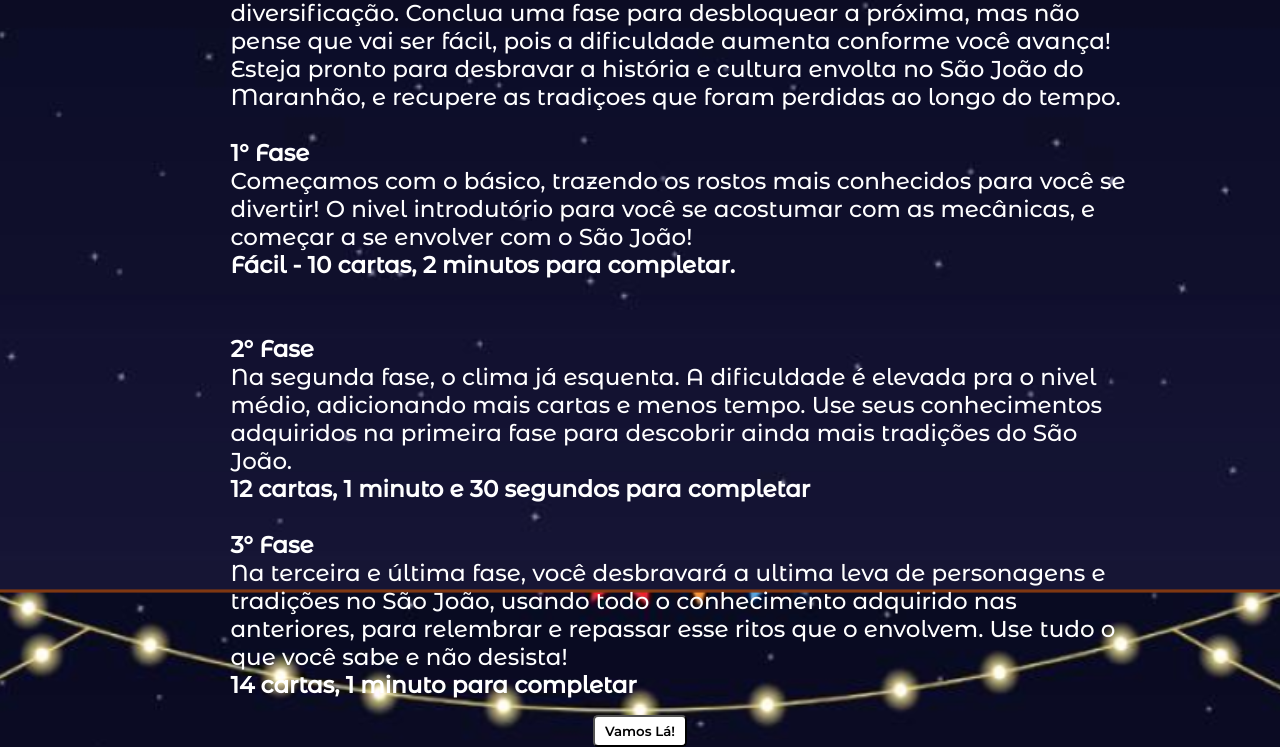
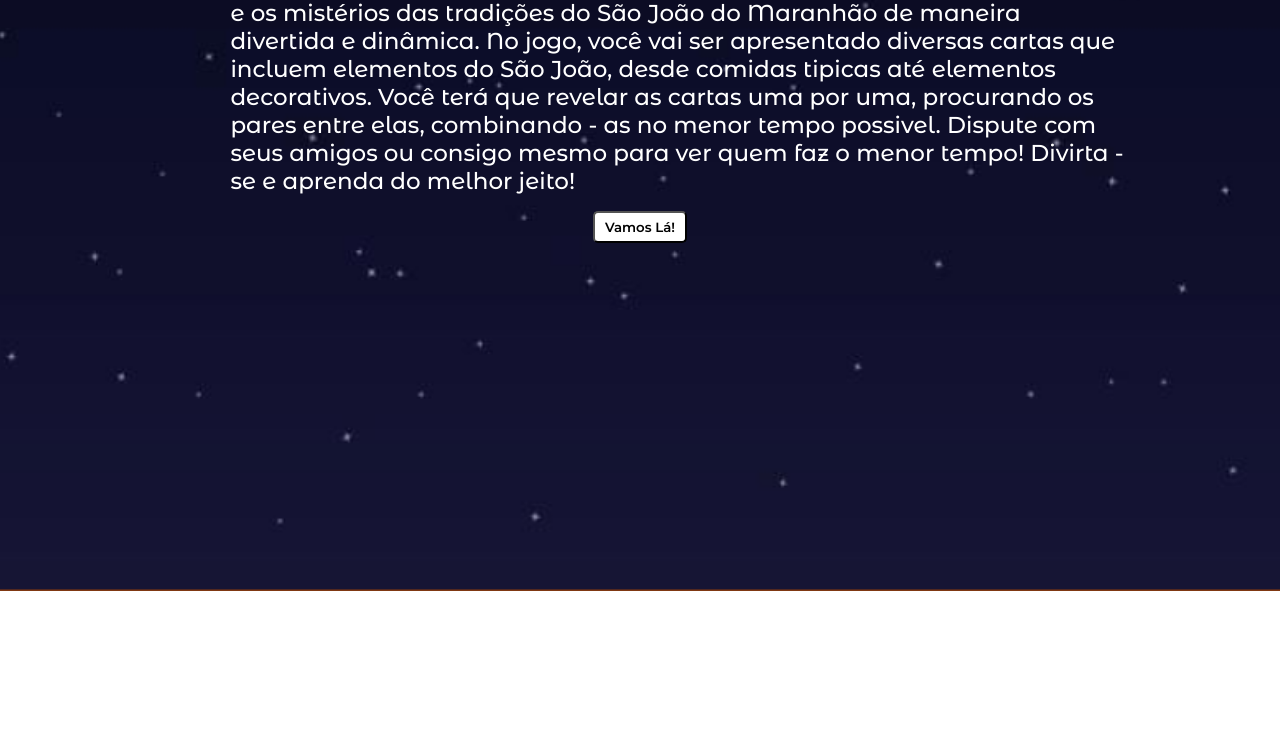
Before and after one commit to Miqueq/Desafio-4---Front-End, a plain HTML site: page modulos.html in a window 1280 px wide. Shown: the part 209-956 px from the top of the page. After the commit the page ends 800 px from the top, so only its background shows below. Drawn offline with Linux system fonts and the light colour scheme.

Commit message:
Update modulos.html

```diff
--- a/modulos.html
+++ b/modulos.html
@@ -23,29 +23,10 @@
     <main>
         <div class="conteudo">
             <h1>Como jogar?</h1>
-            <p>O jogo Memórias MA possui 3 fases, cada uma com seu próprio tema e diversificação.
-                Conclua uma fase para desbloquear a próxima, mas não pense que vai ser fácil, pois a dificuldade aumenta
-                conforme você avança!
-                Esteja pronto para desbravar a história e cultura envolta no São João do Maranhão, e recupere as
-                tradiçoes que foram perdidas ao longo do tempo.
-            </p><br>
-            <p><strong>1° Fase </strong></p>
-            <p>Começamos com o básico, trazendo os rostos mais conhecidos para você se divertir!
-                O nivel introdutório para você se acostumar com as mecânicas, e começar a se envolver com o São
-                João!<br>
-                <strong>Fácil - 10 cartas, 2 minutos para completar.</strong>
-            </p><br><br>
-            <p><strong>2° Fase </strong></p>
-            <p>Na segunda fase, o clima já esquenta. A dificuldade é elevada pra o nivel médio, adicionando mais cartas
-                e menos tempo. Use seus conhecimentos adquiridos na primeira fase para descobrir ainda mais tradições do
-                São João.<br>
-                <strong>12 cartas, 1 minuto e 30 segundos para completar</strong>
-            </p><br>
-            <p><strong>3° Fase </strong></p>
-            <p>Na terceira e última fase, você desbravará a ultima leva de personagens e tradições no São João, usando
-                todo o conhecimento adquirido nas anteriores, para relembrar e repassar esse ritos que o envolvem. Use
-                tudo o que você sabe e não desista! </p>
-            <strong>14 cartas, 1 minuto para completar</strong>
+            <p>Bem vindo ao jogo Memórias MA! Nesse jogo você vai desbravar o mundo e os mistérios das tradições do São João do Maranhão de maneira divertida e dinâmica.
+            No jogo, você vai ser apresentado diversas cartas que incluem elementos do São João, desde comidas tipicas até elementos decorativos. Você terá que revelar as cartas
+            uma por uma, procurando os pares entre elas, combinando - as no menor tempo possivel. Dispute com seus amigos ou consigo mesmo para ver quem faz o menor tempo!
+            Divirta - se e aprenda do melhor jeito!</p>
         </div>
         <div class="botao_vamos">
             <button id="botao_jogo">Vamos Lá!</button>
```
